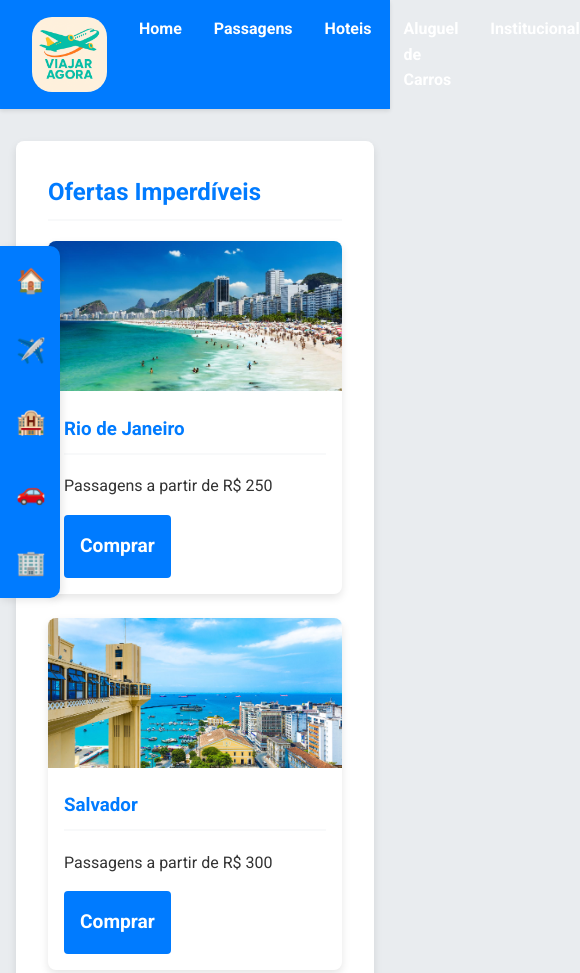
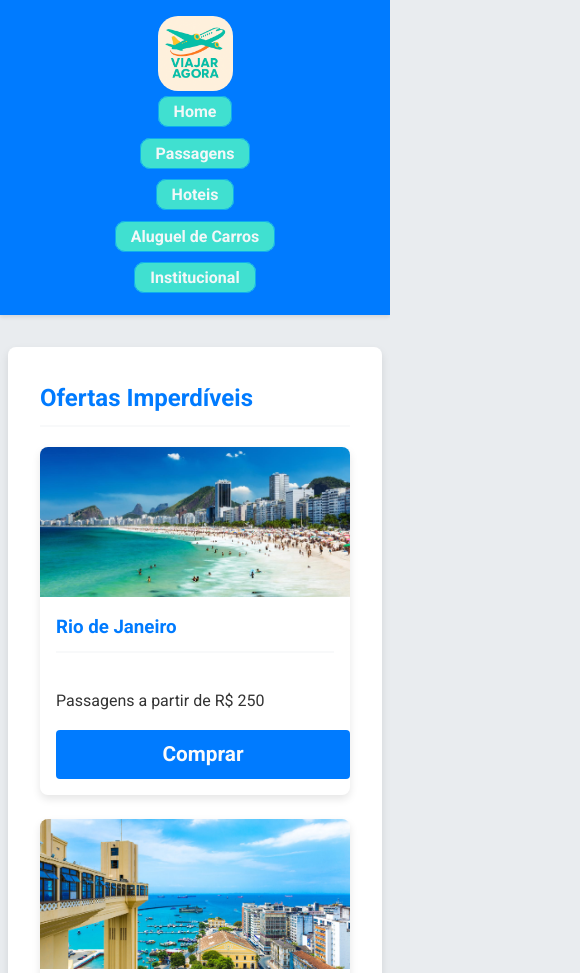
Before and after one commit to leoprojetos2024-collab/ViajarAgora, a plain HTML site: page index.html in a window 390 px wide. Shown: the top 973 px of the page, 580 px wide, since content can reach past the window. Drawn offline with Linux system fonts and the light colour scheme.

Commit message:
atualizei css

```diff
--- a/index.html
+++ b/index.html
@@ -59,6 +59,14 @@
                     <div class="offer-details">
                         <h3>Fortaleza</h3>
                         <p>Passagens a partir de R$ 350</p>
+                        <a href="#" class="btn">Comprar</a>
+                    </div>
+                </div>
+                <div class="offer-card">
+                    <img src="img/hotel sp.webp" alt="São Paulo">
+                    <div class="offer-details">
+                        <h3>São Paulo</h3>
+                        <p>Passagens a partir de R$ 200</p>
                         <a href="#" class="btn">Comprar</a>
                     </div>
                 </div>
--- a/style.css
+++ b/style.css
@@ -48,10 +48,14 @@ nav li {
 }
 
 nav a {
-    color: white;
+    color: rgb(243, 247, 248);
     text-decoration: none;
     font-weight: bold;
     transition: color 0.3s ease;
+    border: 1px solid rgb(14, 174, 238);
+    border-radius: 10px;
+    background-color: turquoise;
+    padding: 5px 15px;
 }
 
 nav a:hover {
@@ -63,7 +67,7 @@ header h1 {
 }
 
 main {
-    max-width: 900px;
+    max-width: 1300px;
     margin: 2rem auto;
     padding: 0 1rem;
 }
@@ -117,12 +121,12 @@ h2, h3 {
 /* Estilo do botão */
 #search-form button, .btn {
     grid-column: 1 / -1; /* Ocupa toda a largura da grade */
-    padding: 1rem;
+    padding: 0.5rem;
     background-color: var(--primary-color);
-    color: white;
+    color: rgb(252, 251, 251);
     border: none;
     border-radius: 4px;
-    font-size: 1.2rem;
+    font-size: 1.3rem;
     font-weight: bold;
     cursor: pointer;
     transition: background-color 0.3s ease;
@@ -166,6 +170,8 @@ h2, h3 {
     overflow: hidden;
     box-shadow: 0 4px 8px var(--shadow-color);
     transition: transform 0.3s ease;
+    display: flex;
+    flex-direction: column;
 }
 
 .offer-card:hover {
@@ -180,10 +186,19 @@ h2, h3 {
 
 .offer-details {
     padding: 1rem;
+    display: flex;
+    flex-direction: column;
+    flex-grow: 1;
 }
 
 .offer-details h3 {
     margin-top: 0;
+}
+
+.offer-card .btn {
+    display: block;
+    width: 100%;
+    margin-top: auto;
 }
 
 /* Estilos do Carrossel */
@@ -296,3 +311,46 @@ footer {
 .floating-menu:hover .menu-text {
     display: inline;
 }
+
+/* Estilos Responsivos */
+@media (max-width: 768px) {
+    header {
+        flex-direction: column;
+        padding: 1rem;
+    }
+
+    nav ul {
+        flex-direction: column;
+        align-items: center;
+        width: 100%;
+    }
+
+    nav li {
+        margin: 0.5rem 0;
+    }
+
+    main {
+        padding: 0 0.5rem;
+    }
+
+    #search-form {
+        grid-template-columns: 1fr;
+    }
+
+    .flight-item {
+        flex-direction: column;
+        align-items: flex-start;
+    }
+
+    .flight-price {
+        align-self: flex-end;
+    }
+
+    .carousel-item img {
+        height: 200px;
+    }
+
+    .floating-menu {
+        display: none;
+    }
+}
```
